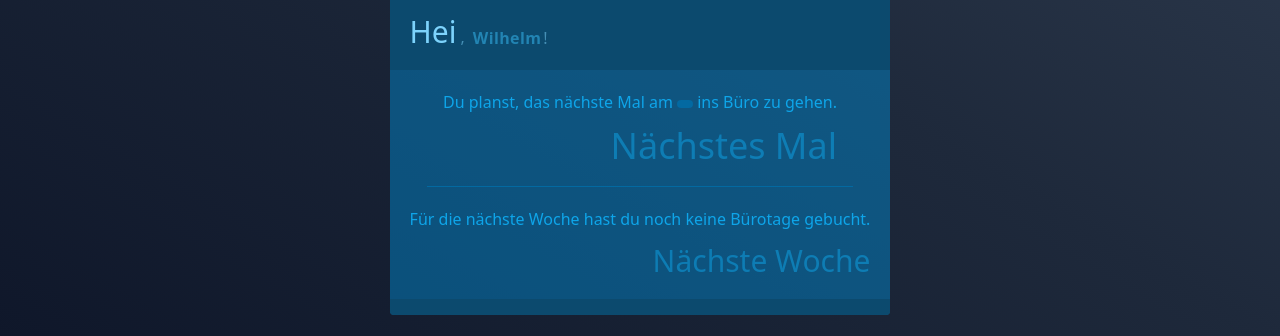
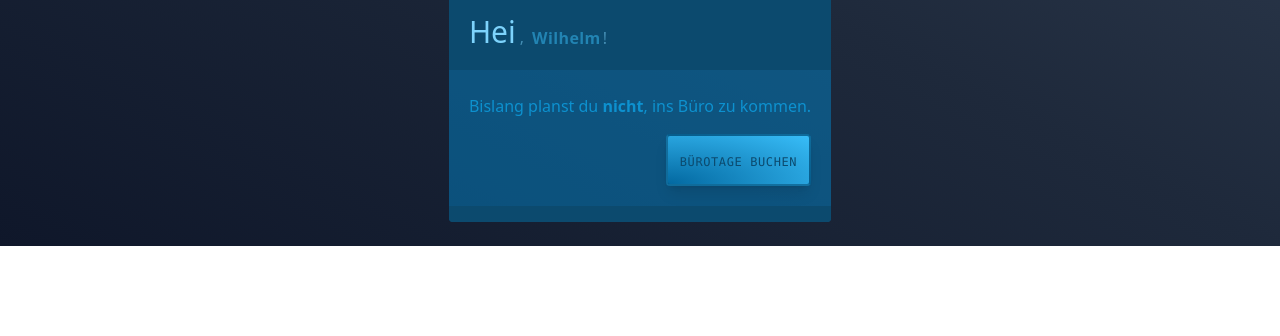
Before and after one commit to Phelxos/faggio, a Next.js app: page / in a window 1280 px wide. Shown: the part 483-819 px from the top of the page. Built offline with nearby package versions, Linux system fonts and the light colour scheme; no server answers.

Commit message:
furbish style

```diff
--- a/components/home/greeting/GreetingBody.tsx
+++ b/components/home/greeting/GreetingBody.tsx
@@ -3,44 +3,61 @@ import getLiteralDate from "../../../helpers/getLiteralDate";
 import useBookings from "../../../stores/SBookings";
 import useNextBooking from "../../../hooks/useNextBooking";
 import useNextWeekBookings from "../../../hooks/useNextWeekBookings";
+import Link from "next/link";
 
 export default function GreetingBody() {
   const nextBooking = useNextBooking();
   const nextDay = getLiteralDate(nextBooking);
   const nextWeekBookingsNumber = useState(useNextWeekBookings()?.length)[0];
   return (
-    <div className="flex flex-col items-center">
+    <div className="flex flex-col items-center leading-8">
       <div className="flex flex-col gap-3 p-5">
-        <div className=" text-sky-500">
+        {nextDay ? (
+          <>
+            <p className="self-end text-4xl font-thin text-sky-500/50">
+              Nächstes Mal
+            </p>
+            <div className="text-sky-500">
               Du planst, das nächste Mal {!nextDay?.includes(" ") && "am"}{" "}
               <div className="inline-block rounded bg-sky-700 py-1 px-2 text-sky-300">
                 {nextDay}
               </div>{" "}
               ins Büro zu gehen.
             </div>
-        <p className="self-end text-4xl font-thin text-sky-500/50">
-          Nächstes Mal
+          </>
+        ) : (
+          <>
+            <p className="text-sky-500/75">
+              Bislang planst du <strong>nicht</strong>, ins Büro zu kommen.
             </p>
+            <Link
+              href={"/bookings"}
+              className="self-end rounded border-2 border-sky-800/75 bg-[radial-gradient(ellipse_at_bottom_left,_var(--tw-gradient-stops))] from-sky-700 to-sky-400 py-2 px-3 text-sky-900 shadow-lg"
+            >
+              <button className="font-mono text-xs uppercase tracking-wider">
+                Bürotage buchen
+              </button>
+            </Link>
+          </>
+        )}
       </div>
+      {!!nextWeekBookingsNumber && (
+        <>
           <hr className="w-[85%] border-sky-700" />
           <div className="flex flex-col gap-3 p-5">
+            <p className="self-end text-3xl font-thin text-sky-500/50">
+              Nächste Woche
+            </p>
             <div className="text-sky-500">
-          {nextWeekBookingsNumber ? (
-            <>
               Nächste Woche hast du vor,{" "}
               <span className="inline-block rounded bg-sky-700 py-1 px-2 text-sky-300">
                 {nextWeekBookingsNumber > 1 ? nextWeekBookingsNumber : "ein"}
               </span>{" "}
               Mal ins Büro zu kommen.
+            </div>
+          </div>
         </>
-          ) : (
-            <>Für die nächste Woche hast du noch keine Bürotage gebucht.</>
       )}
-        </div>
-        <p className="self-end text-3xl font-thin text-sky-500/50">
-          Nächste Woche
-        </p>
-      </div>
     </div>
   );
 }
```
Lines whose indentation alone changed are shown as unchanged.
